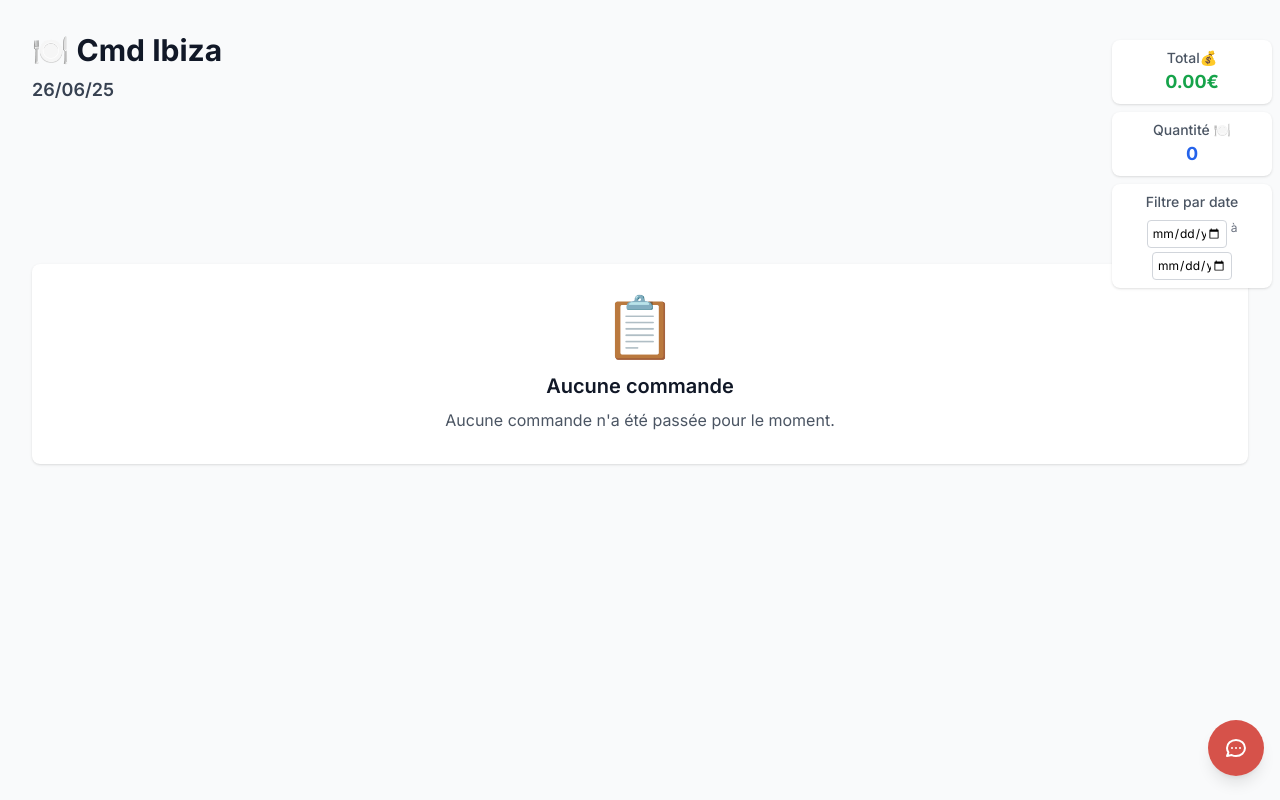
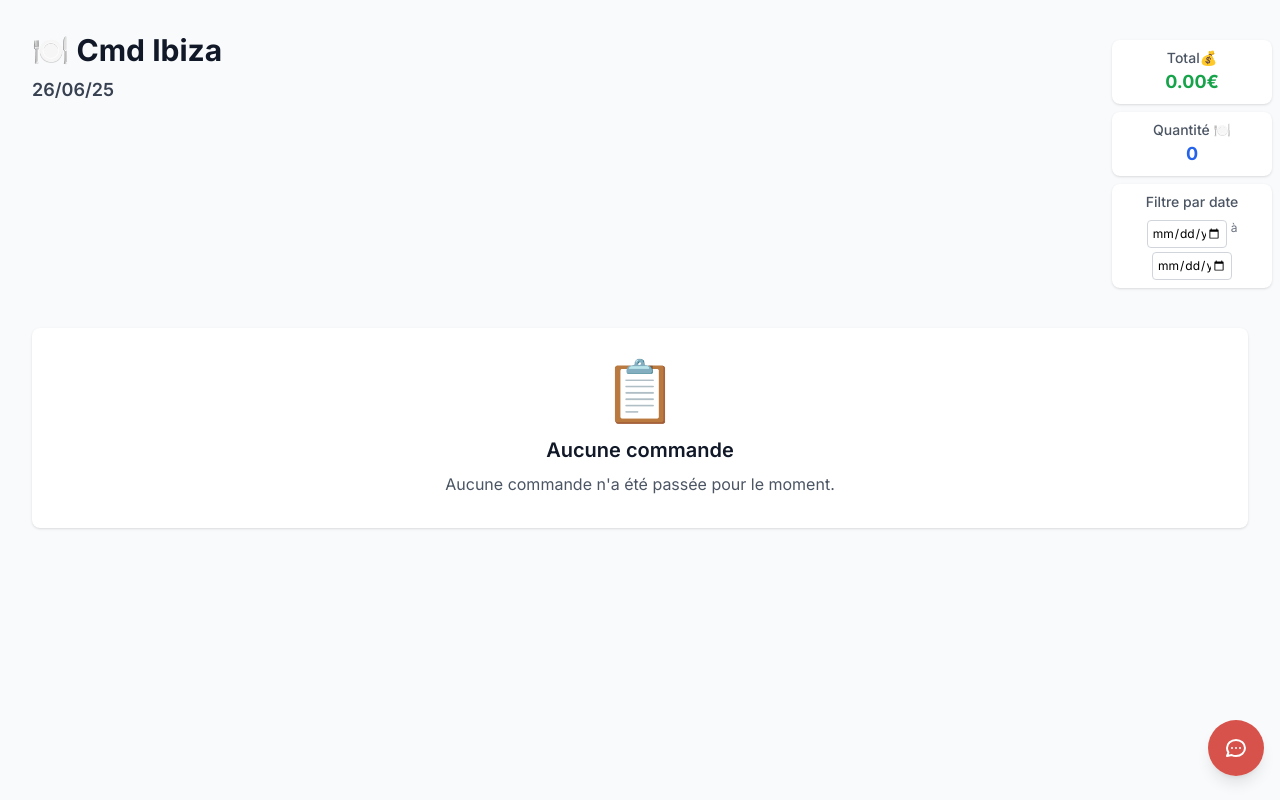
Before and after one commit to jimeye/mekboubaV3, a Next.js app: page /commandes in a window 1280 px wide. Built offline with nearby package versions, Linux system fonts and the light colour scheme.

Commit message:
Desktop : espace encore augmenté entre header et tickets (md:mt-56)

```diff
--- a/app/commandes/page.js
+++ b/app/commandes/page.js
@@ -174,7 +174,7 @@ export default function CommandesPage() {
         )}
 
         {/* Liste des commandes */}
-        <div className="mt-40">
+        <div className="mt-40 md:mt-56">
         {filteredCommandes.length === 0 ? (
           <div className="bg-white rounded-lg shadow p-8 text-center">
             <div className="text-6xl mb-4">📋</div>
```
